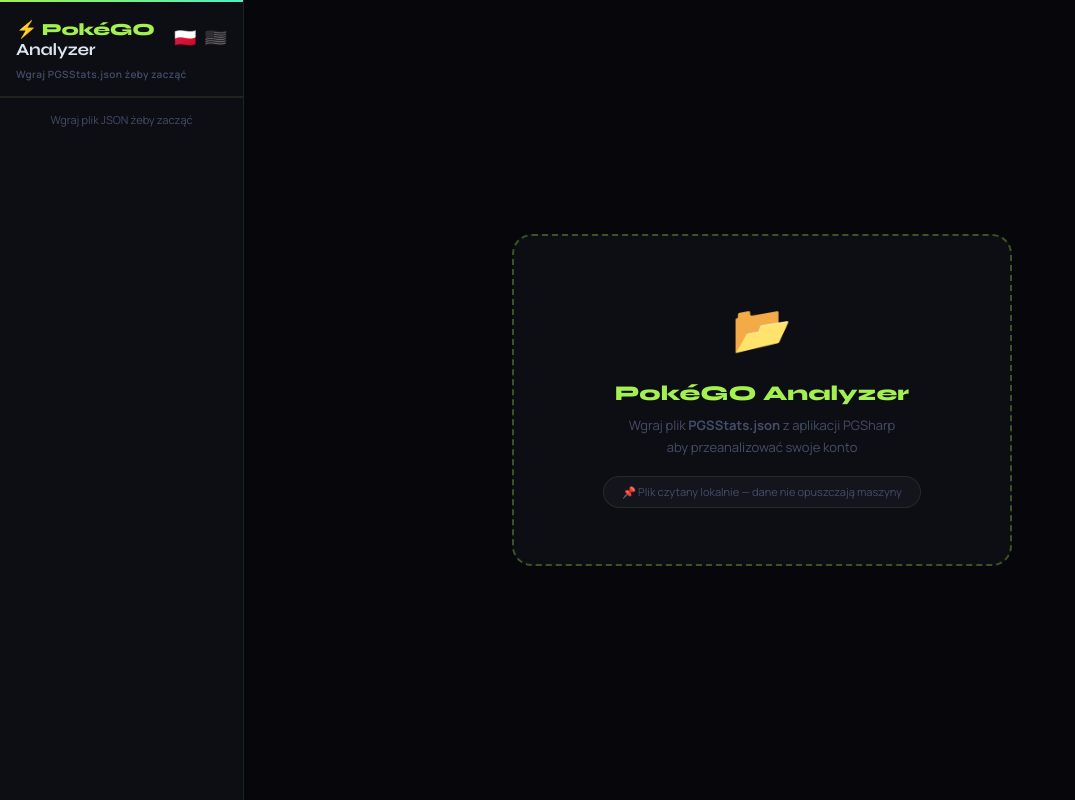
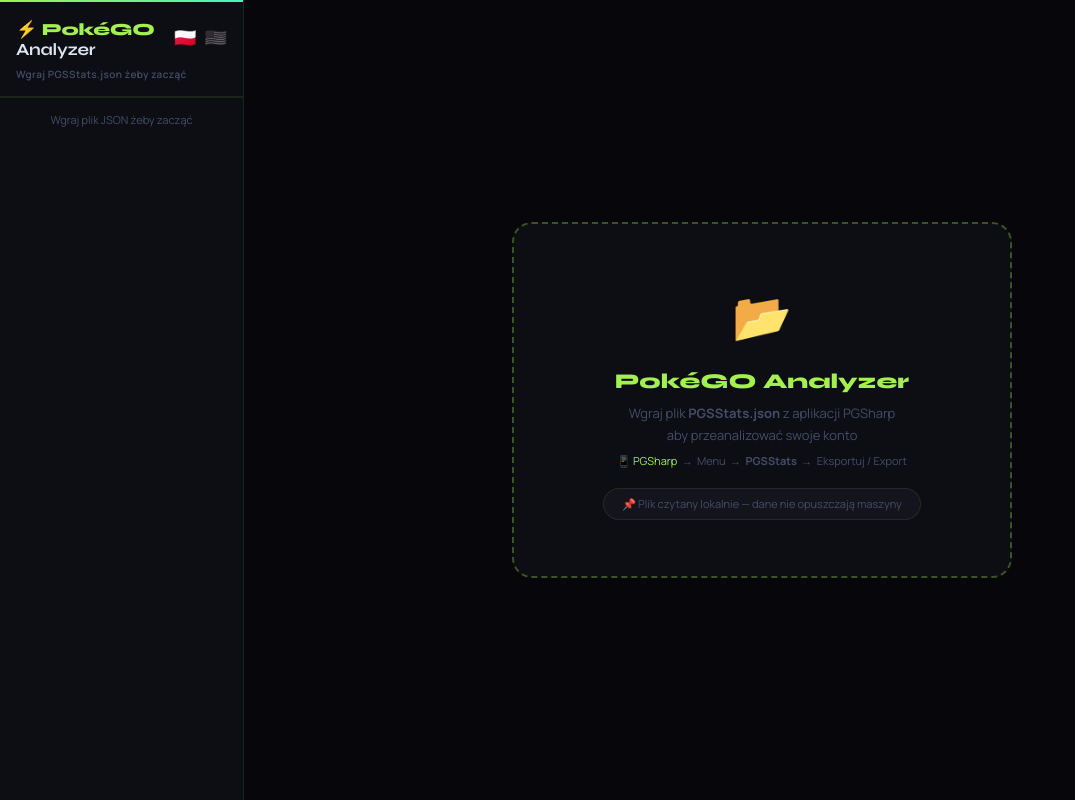
Before and after one commit to Predi97/pogo-analyzer, a Flask app: page / in a window 1280 px wide. Shown: the whole page, without its empty margins (0-1075 px from the left). Run offline with Flask 3, Linux system fonts and the light colour scheme; data that the repository does not hold is empty.

Commit message:
docs: Add PGSharp data source info to READMEs and upload zone UI

```diff
--- a/templates/index.html
+++ b/templates/index.html
@@ -550,7 +550,11 @@ tr:hover td{background:rgba(163,240,80,.025)}
     <div class="upload-card">
       <span class="upload-icon">📂</span>
       <div class="upload-title">PokéGO Analyzer</div>
-      <div class="upload-sub">Wgraj plik <strong>PGSStats.json</strong> z aplikacji PGSharp<br>aby przeanalizować swoje konto</div>
+      <div class="upload-sub" id="upload-sub-text">Wgraj plik <strong>PGSStats.json</strong> z aplikacji PGSharp<br>aby przeanalizować swoje konto</div>
+      <div class="upload-hint" id="upload-hint-text" style="font-size:11px;color:var(--muted);margin-top:6px;line-height:1.6">
+        📱 <a href="https://www.pgsharp.com/" target="_blank" rel="noopener" style="color:var(--accent);text-decoration:none">PGSharp</a>
+        &nbsp;→&nbsp; Menu &nbsp;→&nbsp; <strong>PGSStats</strong> &nbsp;→&nbsp; Eksportuj / Export
+      </div>
       <div class="upload-tag">📌 Plik czytany lokalnie — dane nie opuszczają maszyny</div>
     </div>
   </div>
@@ -2201,6 +2205,11 @@ function applyLanguage() {
     ? "Wgraj plik <strong>PGSStats.json</strong> z aplikacji PGSharp<br>aby przeanalizować swoje konto"
     : "Upload <strong>PGSStats.json</strong> file from PGSharp app<br>to analyze your account";
 
+  const uploadHint = $("upload-hint-text");
+  if (uploadHint) uploadHint.innerHTML = _lang === "pl"
+    ? `📱 <a href="https://www.pgsharp.com/" target="_blank" rel="noopener" style="color:var(--accent);text-decoration:none">PGSharp</a> &nbsp;→&nbsp; Menu &nbsp;→&nbsp; <strong>PGSStats</strong> &nbsp;→&nbsp; Eksportuj / Export`
+    : `📱 <a href="https://www.pgsharp.com/" target="_blank" rel="noopener" style="color:var(--accent);text-decoration:none">PGSharp</a> &nbsp;→&nbsp; Menu &nbsp;→&nbsp; <strong>PGSStats</strong> &nbsp;→&nbsp; Export`;
+
   const uploadTag = document.querySelector(".upload-tag");
   if (uploadTag) uploadTag.textContent = _lang === "pl"
     ? "📌 Plik czytany lokalnie — dane nie opuszczają maszyny"
```
Also changed, not shown: README.pl.md (+16 -0 lines), README.md.
